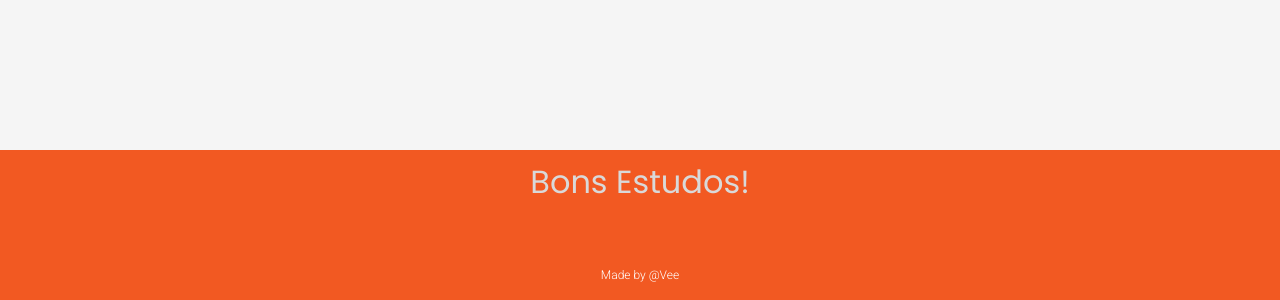
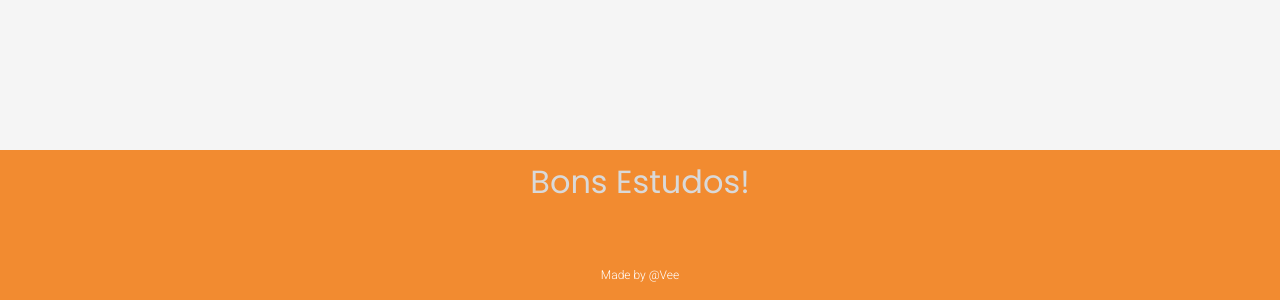
Before and after one commit to eesr05/RandomQuotes, a React (Create React App) app: page / in a window 1280 px wide. Shown: the part 6794-7094 px from the top of the page. Built offline with nearby package versions, Linux system fonts and the light colour scheme.

Commit message:
Footer color

```diff
--- a/src/components/footer/footer.css
+++ b/src/components/footer/footer.css
@@ -3,7 +3,7 @@
     height: 150px;
     clear: both;
     margin-top: 40rem;
-    background-color: #F25922;
+    background-color: #F28B30;
     position: relative;
 }
 .footer-bons{
```
